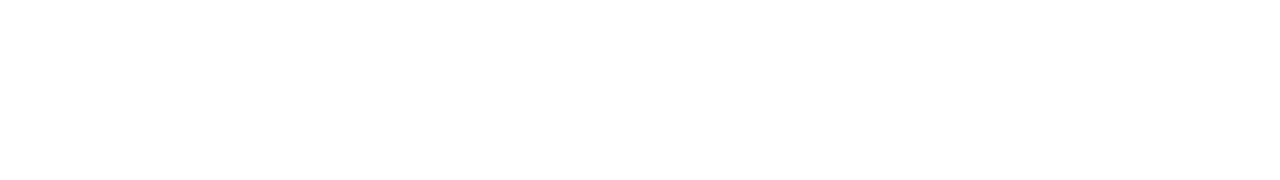
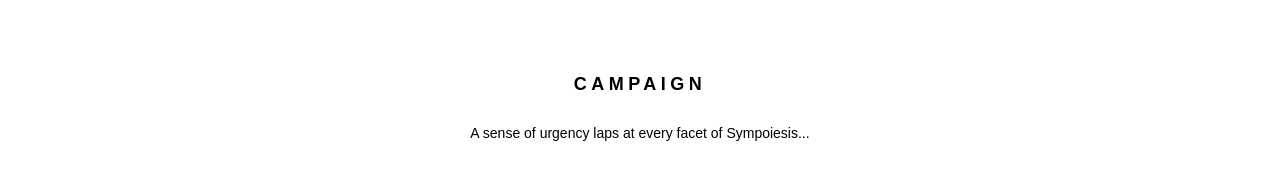
Before and after one commit to neducod/my-first-nextjs-project, a Next.js app: page / in a window 1280 px wide. Shown: the part 1034-1214 px from the top of the page. Before the commit the page ends 1040 px from the top, so only its background shows below. Built offline with nearby package versions, Linux system fonts and the light colour scheme.

Commit message:
campaign file imported on the main page

```diff
--- a/src/app/page.js
+++ b/src/app/page.js
@@ -1,12 +1,14 @@
 import Image from "next/image";
 import Navbar from "./components/Navbar"
 import Collections from "./components/Collections"
+import Campaign from "./components/Campaign";
 
 export default function Home() {
   return (
     <main className="pt-44">
       <Navbar/>
       <Collections/>
+      <Campaign/>
     </main>
   );
 }
```
